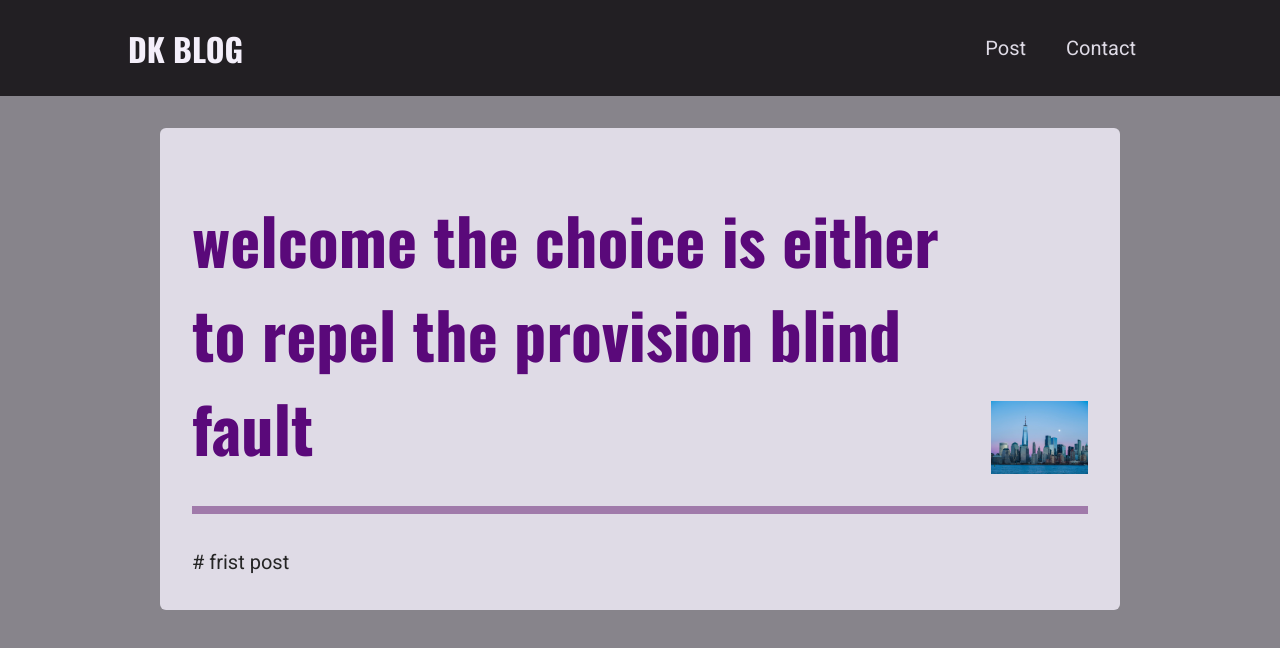
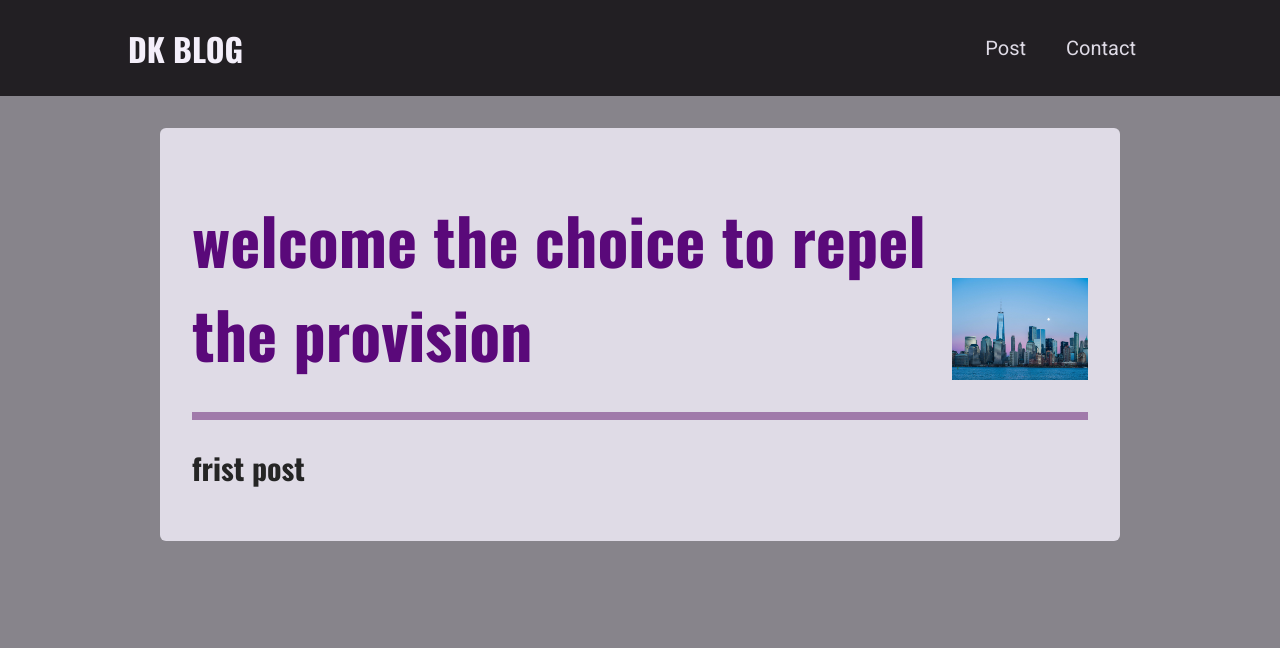
Before and after one commit to dpak1999/next-blog, a Next.js app: page /posts/getting-started in a window 1280 px wide. Shown: the top 648 px of the page. Built offline with nearby package versions, Linux system fonts and the light colour scheme.

Commit message:
add : react markdown for md support

```diff
--- a/components/posts/post-detail/post-content.js
+++ b/components/posts/post-detail/post-content.js
@@ -1,10 +1,11 @@
 /** @format */
+import ReactMarkdown from "react-markdown";
 
 import PostHeader from "./post-header";
 import classes from "./post-content.module.css";
 
 const DUMMY_POST = {
-  title: "welcome the choice is either to repel the provision blind fault",
+  title: "welcome the choice to repel the provision",
   image: "bg1.jpg",
   content: "# frist post",
   date: "2022-02-10",
@@ -17,7 +18,7 @@ function PostContent() {
   return (
     <article className={classes.content}>
       <PostHeader title={DUMMY_POST.title} image={imagePath} />
-      {DUMMY_POST.content}
+      <ReactMarkdown>{DUMMY_POST.content}</ReactMarkdown>
     </article>
   );
 }
--- a/package.json
+++ b/package.json
@@ -10,6 +10,7 @@
   "dependencies": {
     "next": "10.0.6",
     "react": "17.0.1",
-    "react-dom": "17.0.1"
+    "react-dom": "17.0.1",
+    "react-markdown": "^6.0.1"
   }
 }
```
Also changed, not shown: 1 other file (tests, documents, lock files or other folders).
